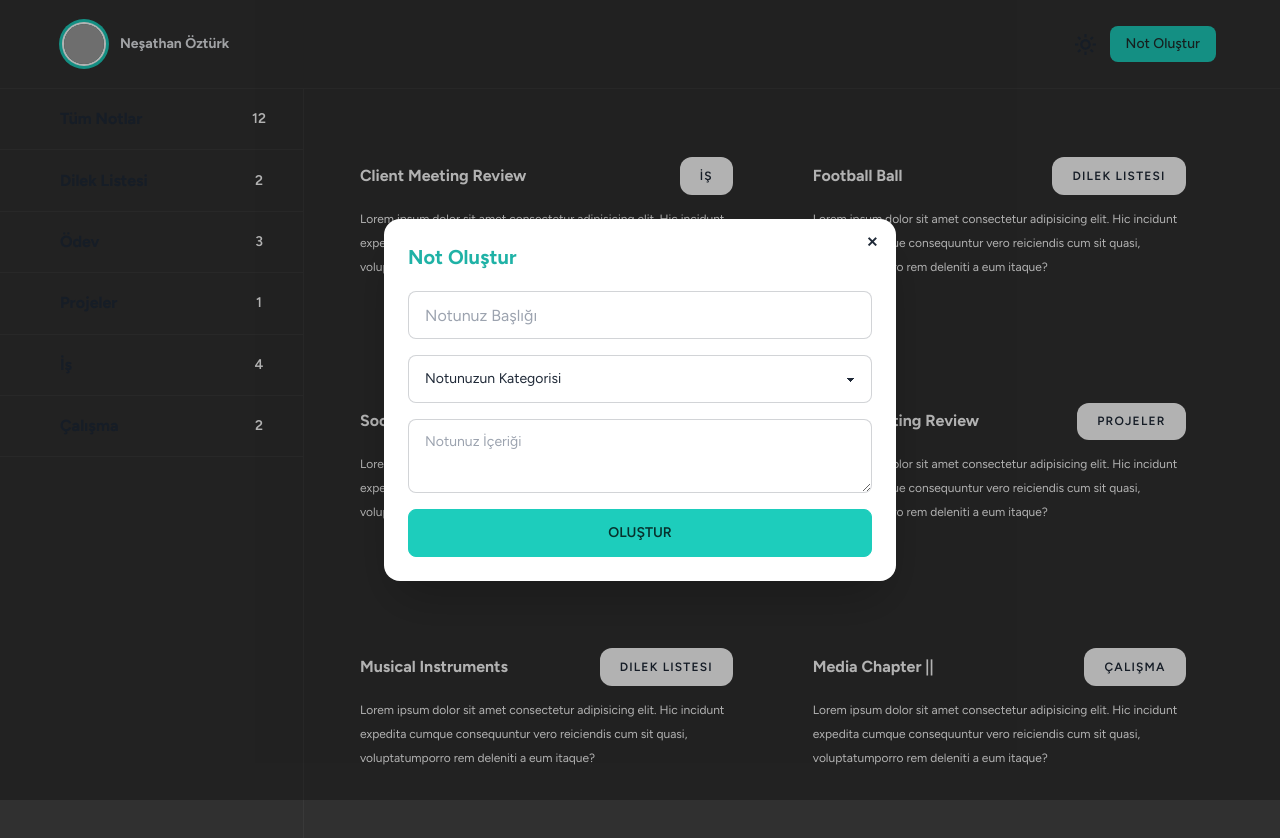
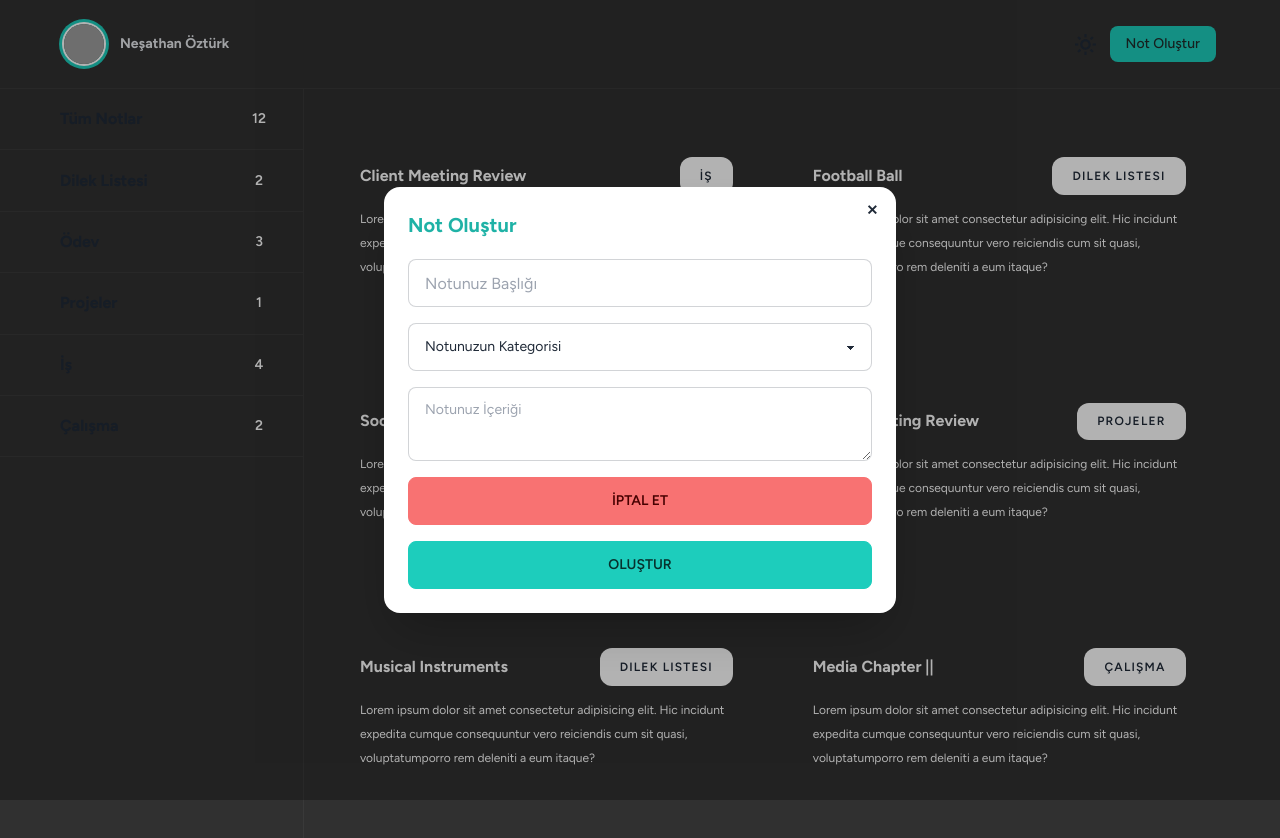
Before and after one commit to nesathanozturk/notluyorum, a Next.js app: page /notes in a window 1280 px wide. Both pictures are taken after a click on the button "Not Oluştur". Shown: the top 838 px of the page. Built offline with nearby package versions, Linux system fonts and the light colour scheme; grey boxes are pictures that could not be loaded.

Commit message:
feat: create cancel button

```diff
--- a/src/components/modal/index.tsx
+++ b/src/components/modal/index.tsx
@@ -16,7 +16,10 @@ const Modal: React.FC<IModalProps> = ({ isOpen, handleClose }) => {
   const { inputs, setInputs, handleChange } = useInput(INITIAL_STATE) as IInput;
 
   return (
-    <dialog className={`modal ${isOpen ? "modal-open" : ""}`}>
+    <dialog
+      onClick={handleClose}
+      className={`modal ${isOpen ? "modal-open" : ""}`}
+    >
       <div className="modal-box">
         <button
           className="btn btn-sm btn-circle btn-ghost absolute right-2 top-2"
@@ -43,6 +46,13 @@ const Modal: React.FC<IModalProps> = ({ isOpen, handleClose }) => {
               value={inputs.description}
               onChange={handleChange}
             />
+            <button
+              onClick={handleClose}
+              type="submit"
+              className="btn btn-error"
+            >
+              İptal Et
+            </button>
             <button type="submit" className="btn btn-accent">
               Oluştur
             </button>
```
